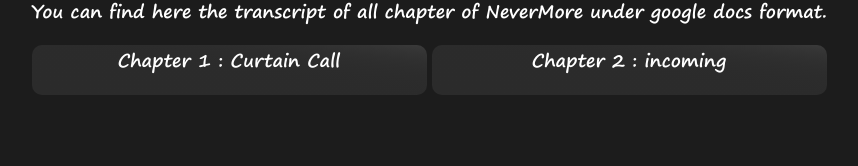
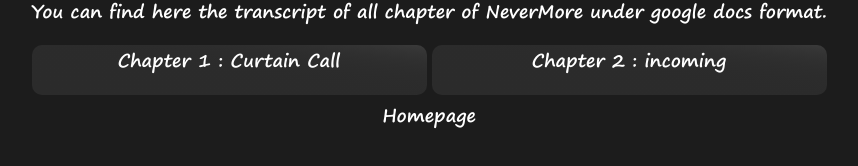
Before and after one commit to Nathan-Brtn/Nathan-Brtn.github.io, a plain HTML site: page Transcript.html in a window 1280 px wide. Shown: the part 116-282 px from the top of the page, without its empty margins (211-1069 px from the left). Drawn offline with Linux system fonts and the light colour scheme.

Commit message:
Update Transcript.html

```diff
--- a/Transcript.html
+++ b/Transcript.html
@@ -18,5 +18,8 @@
                 <a id="a" href="link.com">Chapter 2 : incoming</a>
             </div>
         </article>
+        <footer>
+            <a id="a" href="https://blacknexon74.github.io/"> Homepage</a>
+        </footer>
     </body>
 </html>
```
